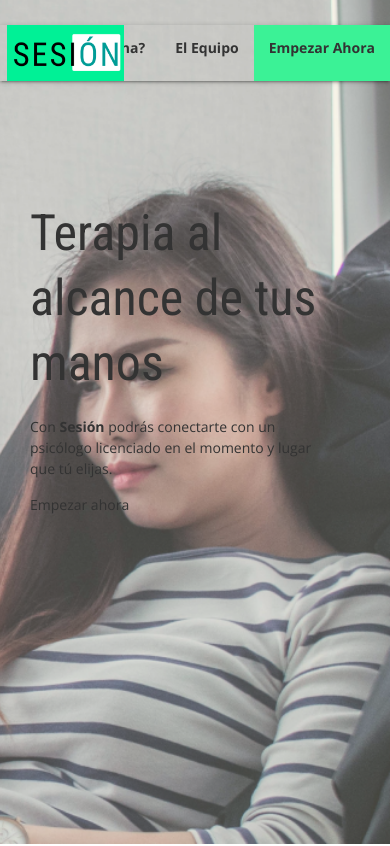
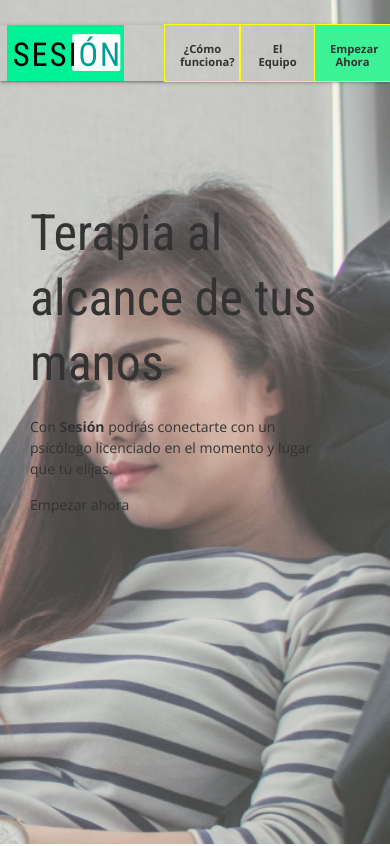
Before and after one commit to developerVilchez/sesion, a website: page src/index.html in a window 390 px wide. Shown: the top 846 px of the page. Drawn offline with nearby package versions, Linux system fonts and the light colour scheme; files whose address does not match are found by name.

Commit message:
prueba de estilos navbar mobile

```diff
--- a/src/style.css
+++ b/src/style.css
@@ -135,20 +135,18 @@ p {
   height: 56px;
 }
 
-#navbar-container-mobile ul li{
-  display: inline-block;
-  line-height: 1.3;
-  vertical-align: middle;
-}
 
 #navbar-container-mobile ul li a {
-  padding-top: 1em;
+  outline: 1px solid yellow;
+  display: inline-block;
+  padding-top: 1.5em;
   color: var(--text-color);
   font-weight: bold;
   height: 56px;
   text-align: center;
-  font-size: 0.9em;
-  font-size: 1em;
+  width: 75px;
+  font-size: 0.8em;
+  line-height: 1.2;
 }
 
 
```
